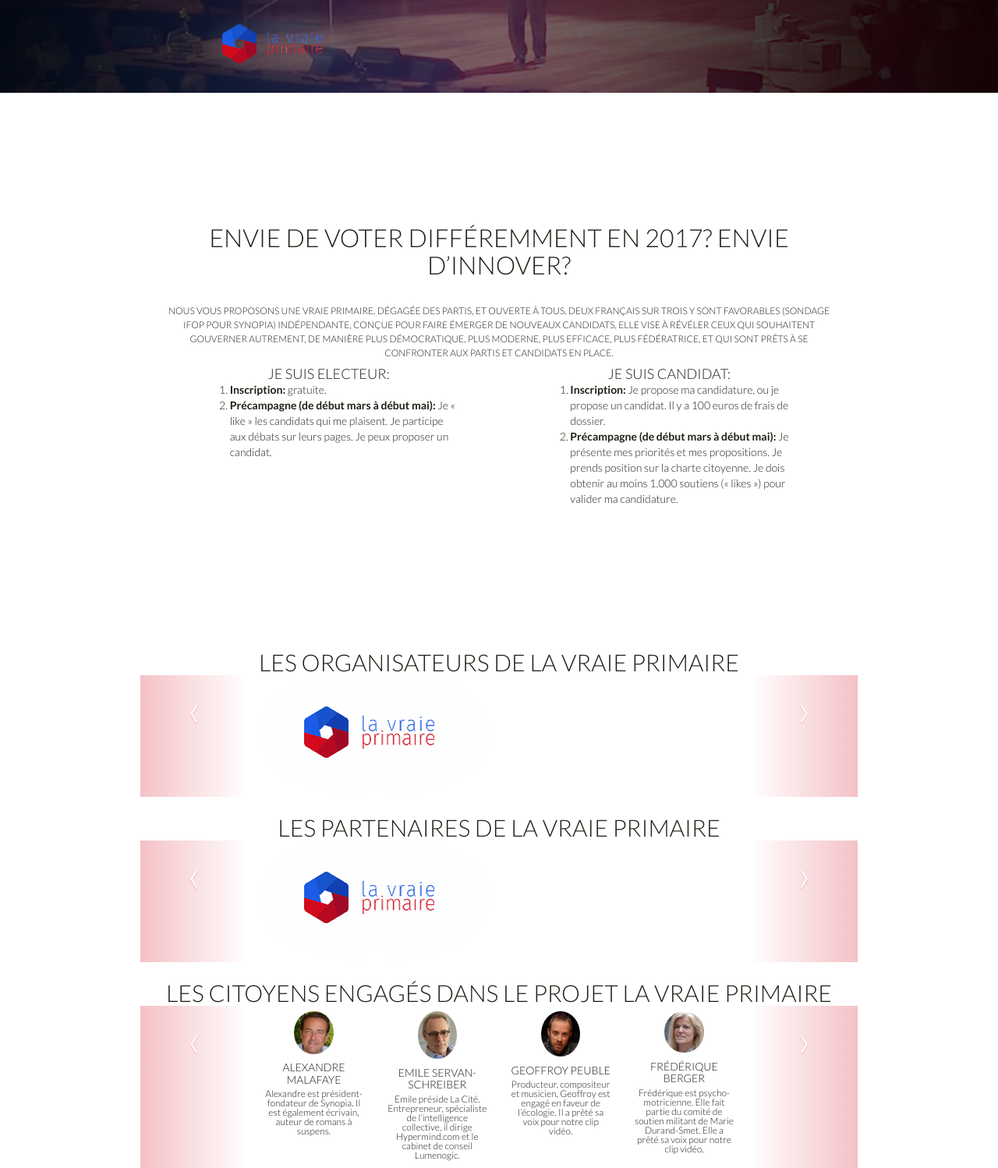
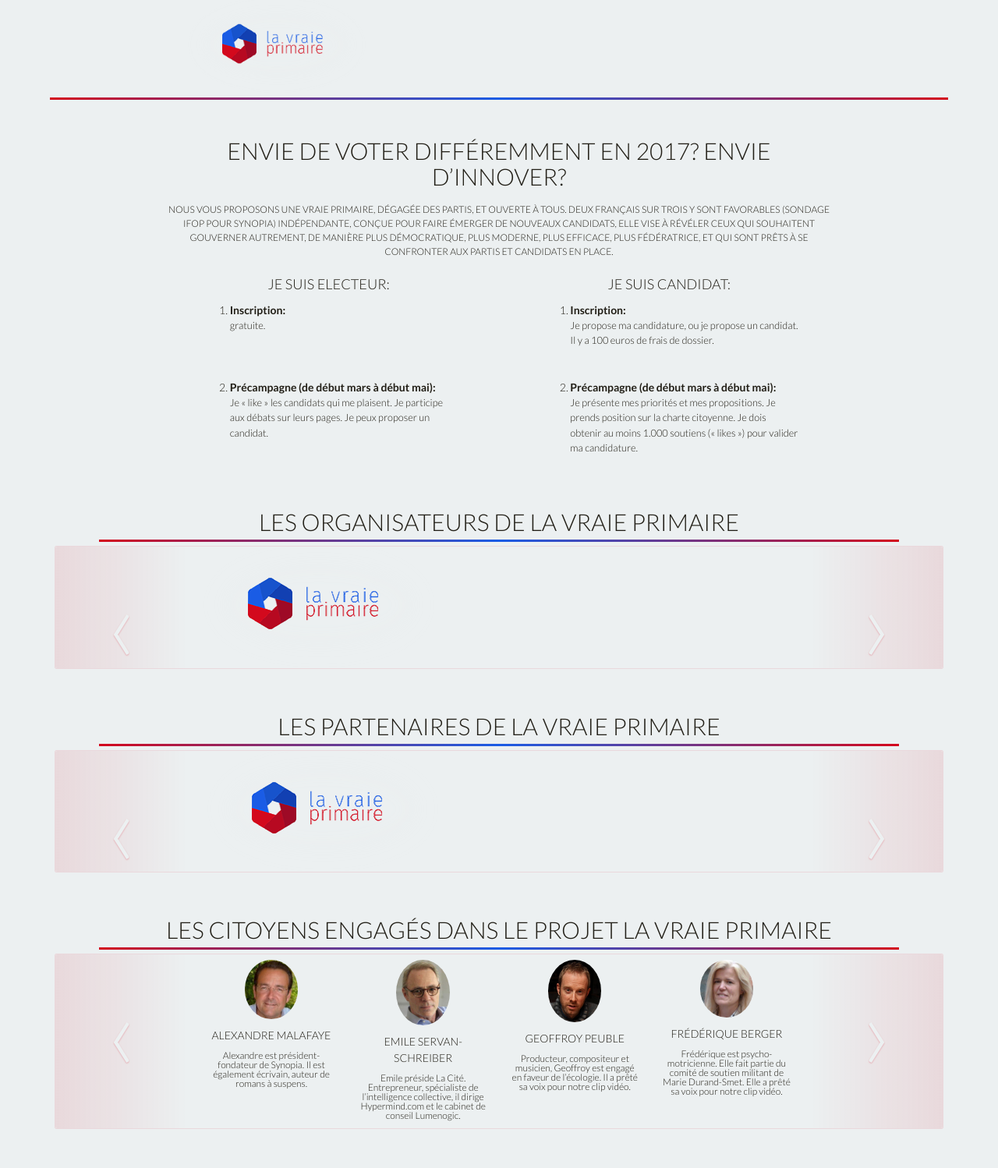
Before and after one commit to LaVraiePrimaire/lavraieprimaire.github.io, a Jekyll site: the page aboutus.html, which Jekyll copies as it is, in a window 1280 px wide. Shown: the whole page at 78% size. Built offline with Jekyll 4.4.1, drawn with Linux system fonts in a browser that asks for light colours; nearby versions of some CDN libraries; after the commit the page ends 1448 px from its top, so only the background shows below that.

Commit message:
worked on about

```diff
--- a/aboutus.html
+++ b/aboutus.html
@@ -44,9 +44,9 @@
         <div class="container">
             <img src ="img/logos/lvplogo.png" class = "logo img-left">
         </div>
+        <hr>
     </header>
-
-    <section id="process">
+    <div id="process">
         <div>
             <div class="row">
             	<div class="col-xs-2">
@@ -72,13 +72,14 @@
 								<div class ="col-xs-10">
 									<ol>
 										<li>
-											<b>Inscription:</b> gratuite.
+											<b>Inscription:</b>
+											<p>gratuite.</p>
 										</li>
 										<li>
 											<b>Précampagne (de début mars à début mai):</b>
-											Je « like » les candidats qui me plaisent.
+											<p>Je « like » les candidats qui me plaisent.
 											Je participe aux débats sur leurs pages.
-											Je peux proposer un candidat.
+											Je peux proposer un candidat.</p>
 										</li>
 									</ol>
 								</div>
@@ -96,15 +97,16 @@
 								<div class ="col-xs-10">
 									<ol>
 										<li>
-											<b>Inscription:</b> Je propose ma candidature,
+											<b>Inscription:</b>
+											<p>Je propose ma candidature,
 											ou je propose un candidat.
-											Il y a 100 euros de frais de dossier.
+											Il y a 100 euros de frais de dossier.</p>
 										</li>
 										<li>
 											<b>Précampagne (de début mars à début mai):</b>
-											Je présente mes priorités et mes propositions.
+											<p>Je présente mes priorités et mes propositions.
 											Je prends position sur la charte citoyenne.
-											Je dois obtenir au moins 1.000 soutiens (« likes ») pour valider ma candidature.
+											Je dois obtenir au moins 1.000 soutiens (« likes ») pour valider ma candidature.</p>
 										</li>
 									</ol>
 								</div>
@@ -123,9 +125,7 @@
 
     <div class="container" id="organizers">
 	<h2 class="section-heading">Les Organisateurs de La Vraie Primaire</h2>
-	    <div class="col-xs-1">
-		</div>
-		<div class="col-xs-10">
+	<hr>
 		<div id="organizer-carousel" class="carousel slide">
 			<div class="carousel-inner">
 				<div class="item active">
@@ -148,26 +148,23 @@
 			<a class="carousel-control right btn-control" href="#organizer-carousel" data-slide="next">›</a>
 		</div>
 	</div>
-		<div class="col-xs-1">
-		</div>
-	</div>
 
     <div class="container" id="partnerorgs">
     	<h2 class="section-heading">Les Partenaires de La Vraie Primaire</h2>
-	    <div class="col-xs-1">
-		</div>
-		<div class="col-xs-10">
+    	<hr>
 		<div id="partner-carousel" class="carousel slide">
 			<div class="carousel-inner">
-					<div class="item active">
+				<div class="row item active">
 					<div class="col-xs-2">
 					</div>
+					<div class="col-xs-8">
 					<img src="img/logos/lvplogo.png">
+					</div>
 					<div class="col-xs-2">
 					</div>
 				</div>
 
-					<div class="item ">
+				<div class="row item">
 					<div class="col-xs-2">
 					</div>
 					<img src="img/logos/lvplogo.png">
@@ -179,15 +176,10 @@
 			<a class="carousel-control right btn-control" href="#partner-carousel" data-slide="next">›</a>
 		</div>
 	</div>
-		<div class="col-xs-1">
-		</div>
-	</div>
 
-	<div class="container" id="team">
+	<div class="container" id="citizens">
 		<h2 class="section-heading">Les Citoyens engagés dans le projet La Vraie Primaire</h2>
-		<div class="col-xs-1">
-		</div>
-		<div class="col-xs-10">
+		<hr>
 		<div id="people-carousel" class="carousel slide">
 			<div class="carousel-inner">
 				<div class="row item active">
@@ -301,9 +293,6 @@
 			<a class="carousel-control right btn-control" href="#people-carousel" data-slide="next">›</a>
 		</div>
 	</div>
-		<div class="col-xs-1">
-		</div>
-	</div>
     <!-- jQuery -->
     <script src="js/jquery.js"></script>
 
--- a/css/aboutus.css
+++ b/css/aboutus.css
@@ -5,9 +5,14 @@
     margin-left: auto;
     margin-right: auto ;
     width:50%;
-    border:7px solid #fff}
+    border:7px solid #ecf0f1}
 .team-member h4{margin-top:25px;margin-bottom:0;text-transform:none; text-align: center}
 .team-member p{margin:0, 5px, 0, 5px; font-size: 12px;}
+
+.carousel {
+	border-radius: 2px;
+	border:1px solid rgba(211, 9, 29, .1);
+}
 
 .carousel-control {
   position: absolute;
@@ -15,35 +20,36 @@
   bottom: 0;
   left: 0;
   width: 15%;
-  font-size: 60px;
-  color: #fff;
+  font-size: 15vh;
+  color: #ecf0f1;
   text-align: center;
+  border-radius: 2px;
   text-shadow: 0 1px 2px rgba(211, 9, 29, .6);
   background-color: rgba(211, 9, 29, 0);
   filter: alpha(opacity=50);
   opacity: .5;
 }
 .carousel-control.left {
-  background-image: -webkit-linear-gradient(left, rgba(211, 9, 29, .5) 0%, rgba(211, 9, 29, .0001) 100%);
-  background-image:      -o-linear-gradient(left, rgba(211, 9, 29, .5) 0%, rgba(211, 9, 29, .0001) 100%);
-  background-image: -webkit-gradient(linear, left top, right top, from(rgba(211, 9, 29, .5)), to(rgba(211, 9, 29, .0001)));
-  background-image:         linear-gradient(to right, rgba(211, 9, 29, .5) 0%, rgba(211, 9, 29, .0001) 100%);
+  background-image: -webkit-linear-gradient(left, rgba(211, 9, 29, .2) 0%, rgba(211, 9, 29, .0001) 100%);
+  background-image:      -o-linear-gradient(left, rgba(211, 9, 29, .2) 0%, rgba(211, 9, 29, .0001) 100%);
+  background-image: -webkit-gradient(linear, left top, right top, from(rgba(211, 9, 29, .2)), to(rgba(211, 9, 29, .0001)));
+  background-image:         linear-gradient(to right, rgba(211, 9, 29, .2) 0%, rgba(211, 9, 29, .0001) 100%);
   filter: progid:DXImageTransform.Microsoft.gradient(startColorstr='#80000000', endColorstr='#00000000', GradientType=1);
   background-repeat: repeat-x;
 }
 .carousel-control.right {
   right: 0;
   left: auto;
-  background-image: -webkit-linear-gradient(left, rgba(211, 9, 29, .0001) 0%, rgba(211, 9, 29, .5) 100%);
-  background-image:      -o-linear-gradient(left, rgba(211, 9, 29, .0001) 0%, rgba(211, 9, 29, .5) 100%);
-  background-image: -webkit-gradient(linear, left top, right top, from(rgba(211, 9, 29, .0001)), to(rgba(211, 9, 29, .5)));
-  background-image:         linear-gradient(to right, rgba(211, 9, 29, .0001) 0%, rgba(211, 9, 29, .5) 100%);
+  background-image: -webkit-linear-gradient(left, rgba(211, 9, 29, .0001) 0%, rgba(211, 9, 29, .2) 100%);
+  background-image:      -o-linear-gradient(left, rgba(211, 9, 29, .0001) 0%, rgba(211, 9, 29, .2) 100%);
+  background-image: -webkit-gradient(linear, left top, right top, from(rgba(211, 9, 29, .0001)), to(rgba(211, 9, 29, .2)));
+  background-image:         linear-gradient(to right, rgba(211, 9, 29, .0001) 0%, rgba(211, 9, 29, .2) 100%);
   filter: progid:DXImageTransform.Microsoft.gradient(startColorstr='#00000000', endColorstr='#80000000', GradientType=1);
   background-repeat: repeat-x;
 }
 .carousel-control:hover,
 .carousel-control:focus {
-  color: #fff;
+  color: #ecf0f1;
   text-decoration: none;
   filter: alpha(opacity=90);
   outline: 0;
@@ -88,10 +94,19 @@
 	line-height: 1;
 }
 
-h5 {
-	margin-bottom: 5px;
+.section-heading {
+	margin-top: 3%;
+}
+
+h4,h5,h6 {
+	margin-bottom: 10px;
+	line-height: 1.5;
 }
 
 ol {
 	text-align: left;
 }
+
+li {
+	height: 11vh;
+}
--- a/css/agency.css
+++ b/css/agency.css
@@ -9,6 +9,7 @@
     font-family: "Lato";
     font-weight: 300;
     color: #211E16;
+    background-color: #ecf0f1;
 }
 
 .text-muted {
@@ -21,7 +22,7 @@
 
 p {
     font-size: 1vw;
-    line-height: 12;
+    line-height: 1.5;
 }
 
 p.large {
@@ -64,6 +65,14 @@
 
 h6 {
     line-height: 1.5;
+}
+
+hr {
+    display: block;
+    margin: 5px 5%;
+    height: 3px;
+    background: black;
+    background: -webkit-gradient(linear, 0 0, 100% 0, from(#D3091D), to(#D3091D), color-stop(50%, #1A5CE5));
 }
 
 .logo {
@@ -322,14 +331,18 @@
 header {
     text-align: center;
     color: #ecf0f1;
+    -webkit-background-size: cover;
+    -moz-background-size: cover;
+    background-size: cover;
+    -o-background-size: cover;
+    background-color: #ecf0f1;
+}
+
+#home-header {
     background-attachment: scroll;
     background-image: url(../img/headerbackground.jpg);
     background-position: center center;
     background-repeat: none;
-    -webkit-background-size: cover;
-    -moz-background-size: cover;
-    background-size: cover;
-    -o-background-size: cover;
 }
 
 header .intro-text {
```
Also changed, not shown: index.html (+4 -21 lines). Lines whose indentation alone changed are shown as unchanged.
